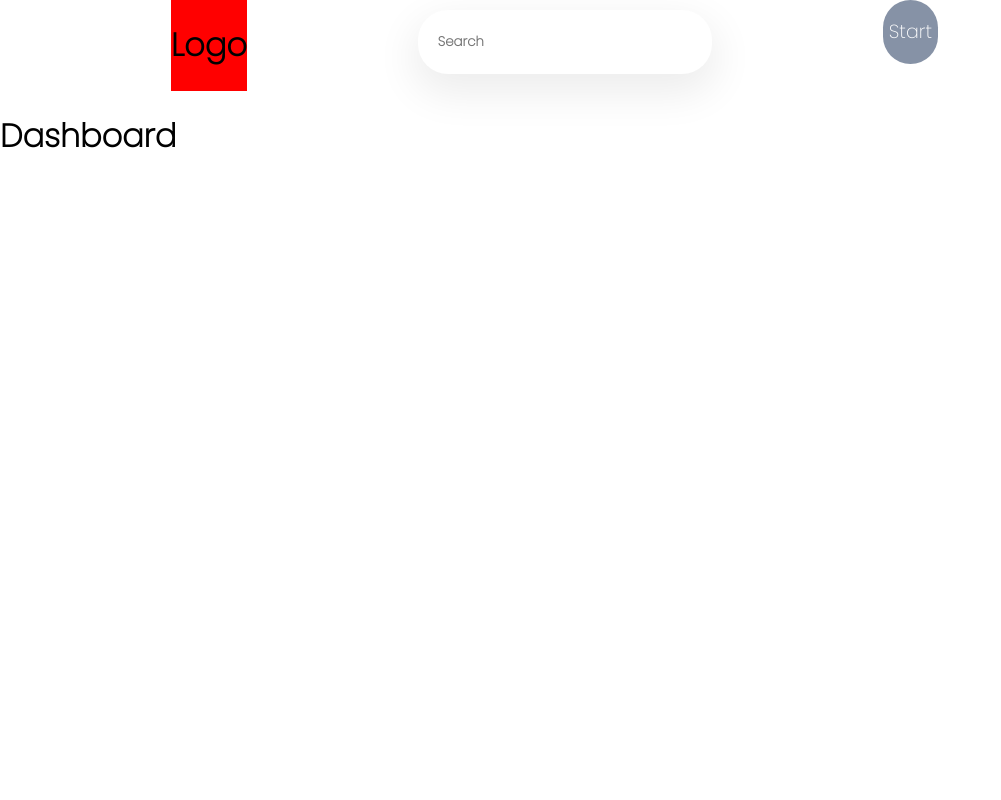
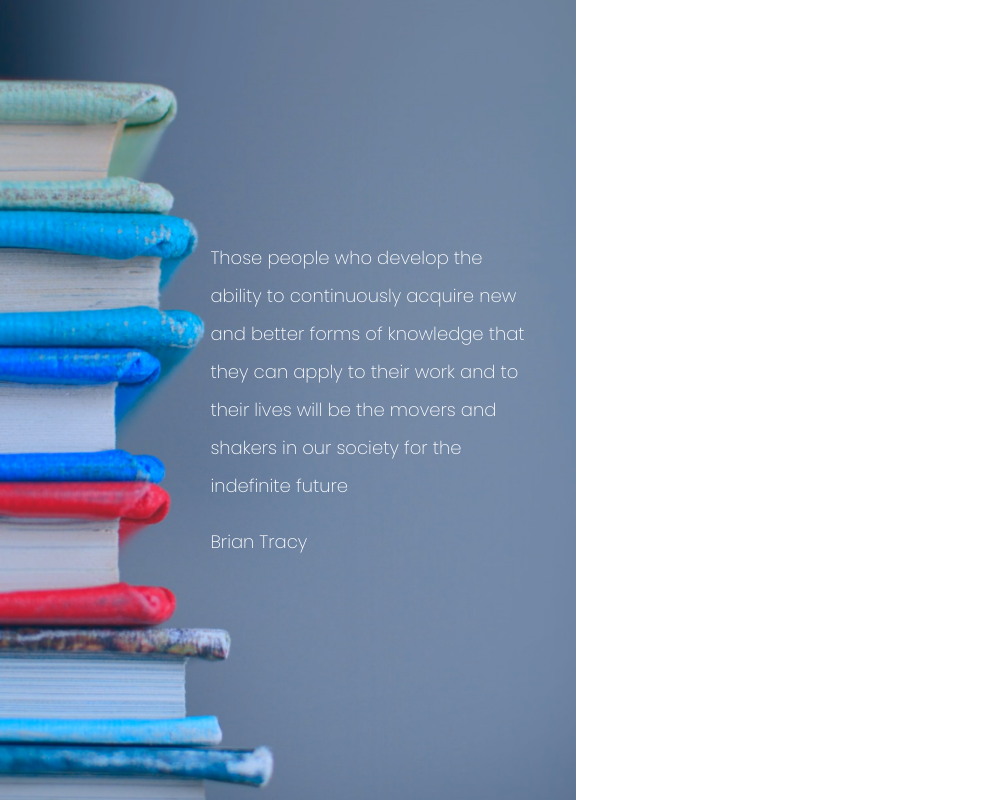
Before and after one commit to dossmedaziz/myquiz, a React (Create React App) app: page / in a window 1280 px wide. Shown: the whole page, without its empty margins (0-1001 px from the left). Built offline with nearby package versions, Linux system fonts and the light colour scheme.

Commit message:
add guest guard

```diff
--- /dev/null
+++ b/src/guards/GuestGuard.jsx
@@ -0,0 +1,14 @@
+import { Navigate,nav } from "react-router-dom";
+
+export default function GuestGuard({children}) {
+    // const {isAuthenticated} = useAuth();
+    const isAuthenticated = false
+
+
+    if(isAuthenticated){
+        return <Navigate to="/dashboard" />
+    }
+
+
+    return children
+}
--- /dev/null
+++ b/src/guards/index.js
@@ -0,0 +1,3 @@
+import GuestGuard from "./GuestGuard";
+
+export {GuestGuard }
--- a/src/navigation/Router.jsx
+++ b/src/navigation/Router.jsx
@@ -1,41 +1,46 @@
-import {createBrowserRouter, RouterProvider} from "react-router-dom";
+import { createBrowserRouter, RouterProvider } from "react-router-dom";
 import Auth from "../pages/auth";
 import Login from "../pages/auth/login/Login";
 import Register from "../pages/auth/register/Register";
 import Layout from "../pages/layout";
+import { GuestGuard } from "../guards";
 
 const routes = createBrowserRouter([
   {
-        path: "auth",
-        element: <Auth/>,
+    path: "",
+    element: (
+      <GuestGuard>
+        <Auth />
+      </GuestGuard>
+    ),
     children: [
       {
         path: "login",
-                element: <Login/>,
+        element: <Login />,
       },
       {
         path: "register",
-                element: <Register/>,
+        element: <Register />,
       },
     ],
   },
   {
-        path: '',
-        element: <Layout/>,
+    path: "dashboard",
+    element: <Layout />,
     children: [
       {
-                path: '', // todo : change the endpoint to dashboard
-                element: <h1>Dashboard</h1>
+        path: "", // todo : change the endpoint to dashboard
+        element: <h1>Dashboard</h1>,
       },
       {
-                path: 'support',
-                element: <h1>Support</h1>
+        path: "support",
+        element: <h1>Support</h1>,
       },
       {
-                path: 'notification',
-                element: <h1>Notification</h1>
-            }
-        ]
+        path: "notification",
+        element: <h1>Notification</h1>,
+      },
+    ],
   },
   {
     path: "*",
@@ -43,6 +48,6 @@ const routes = createBrowserRouter([
   },
 ]);
 const Router = () => {
-    return <RouterProvider router={routes}/>;
+  return <RouterProvider router={routes} />;
 };
 export default Router;
```
Lines whose indentation alone changed are shown as unchanged.
